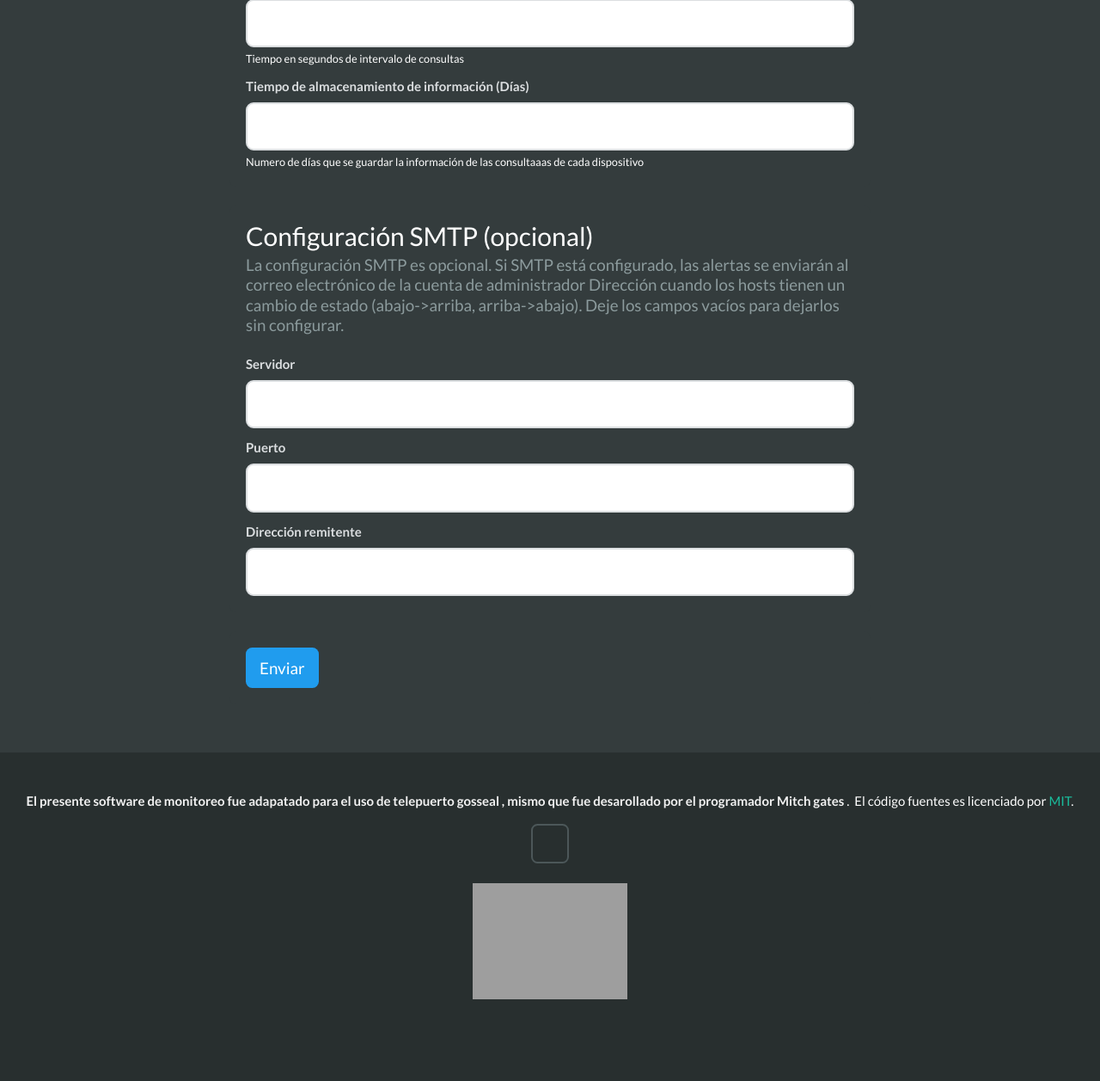
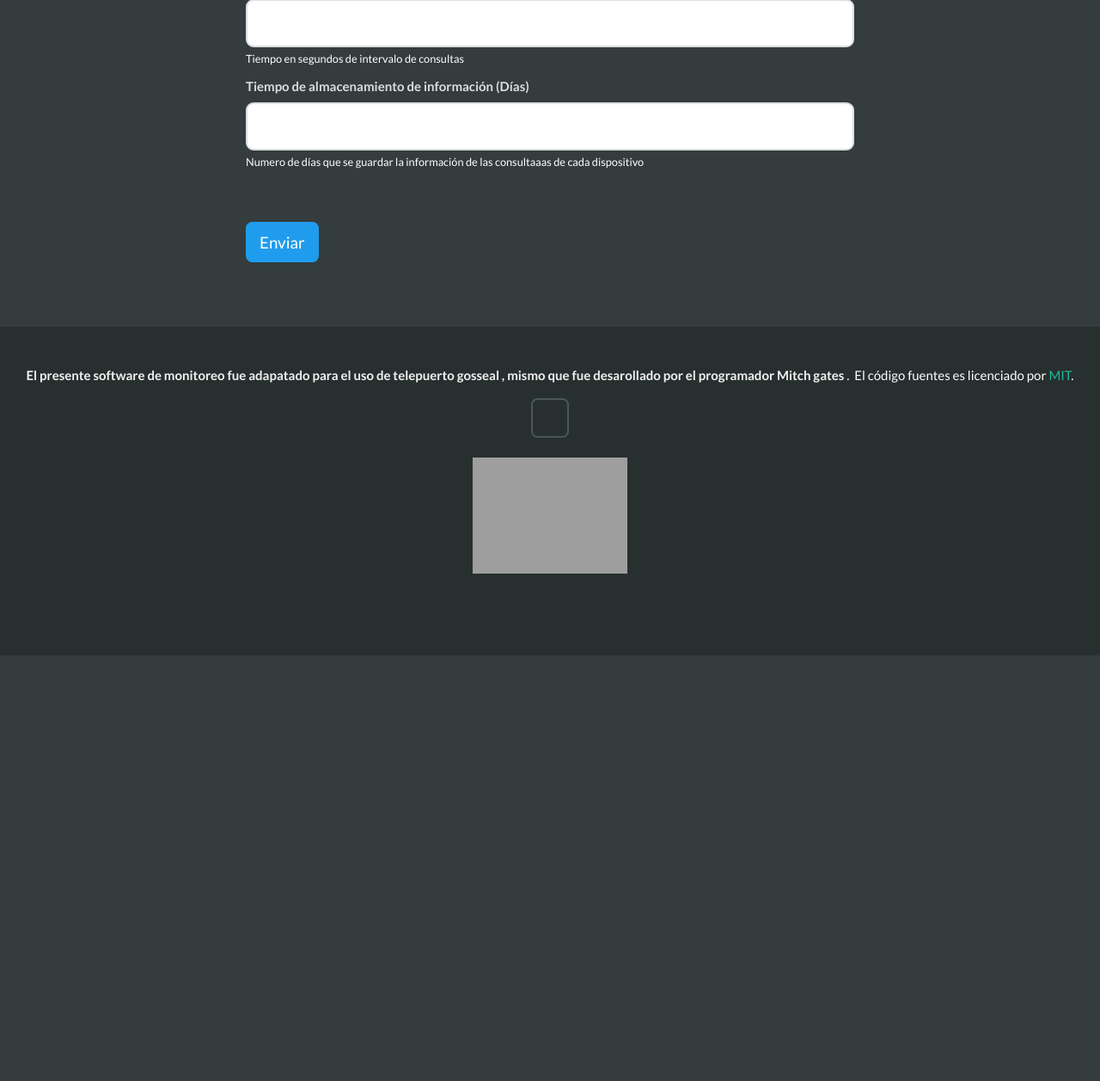
Before and after one commit to Monitore1209/Monitoreo_TLPG-LAN, a Flask app: page /setup in a window 1280 px wide. Shown: the part 1165-2422 px from the top of the page at 86% size. After the commit the page ends 1927 px from the top, so only its background shows below. Run offline with Flask 2, Linux system fonts and the light colour scheme; some libraries are stand-ins or nearby versions; grey boxes are pictures that could not be loaded.

Commit message:
Update setup.html

```diff
--- a/ipmon/templates/setup.html
+++ b/ipmon/templates/setup.html
@@ -57,7 +57,7 @@
             </div>
         </div>
 
-        <!-- Polling -->
+        <!-- Configuración Consultas -->
         <div class="box">
             <p class="title is=3">Configuración Consultas</p>
             <p class="subtitle is=5">
@@ -82,7 +82,7 @@
         </div>
 
         <!-- SMTP -->
-        <div class="box">
+        <div class="box" style="display:none;">
             <p class="title is=3">Configuración SMTP (opcional)</p>
             <p class="subtitle is=5">
                 La configuración SMTP es opcional. Si SMTP está configurado, las alertas se enviarán al correo electrónico de la cuenta de administrador Dirección cuando los hosts tienen un cambio de estado (abajo->arriba, arriba->abajo). Deje los campos vacíos para dejarlos sin configurar.
```
